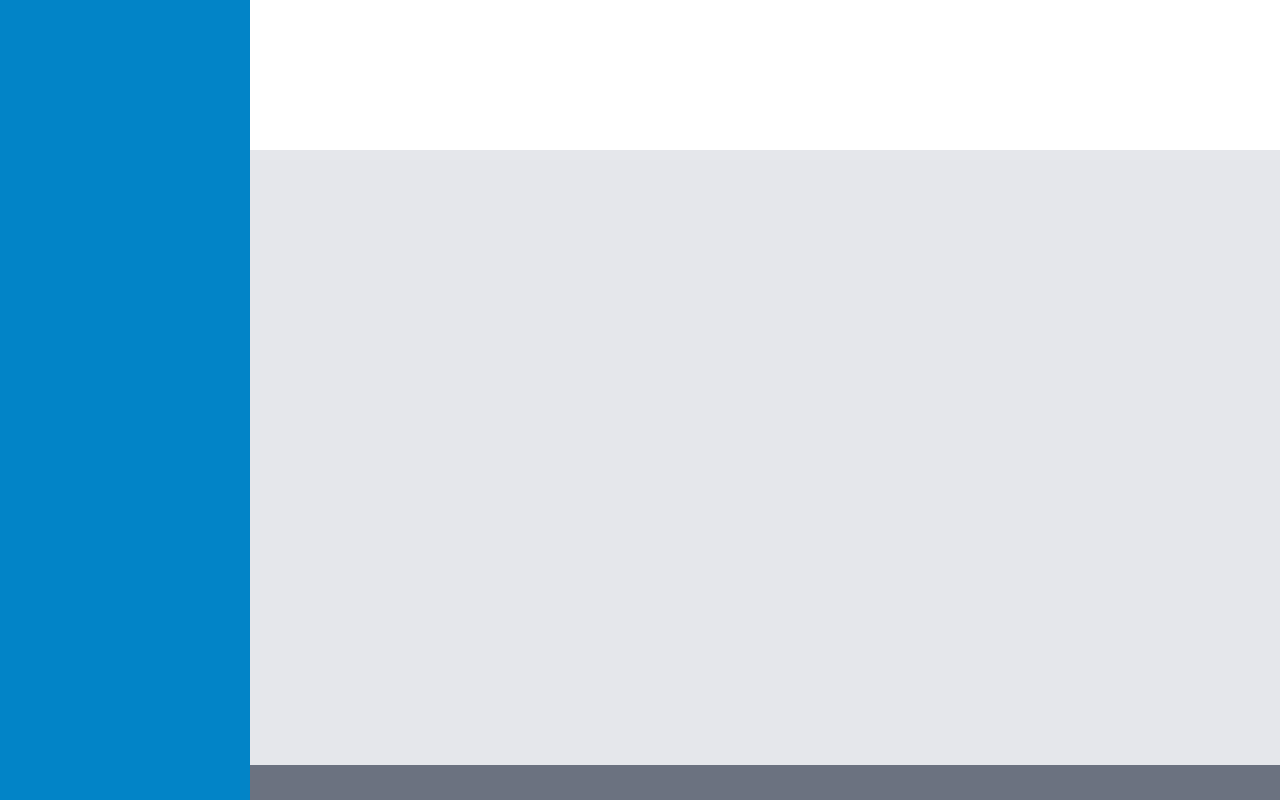
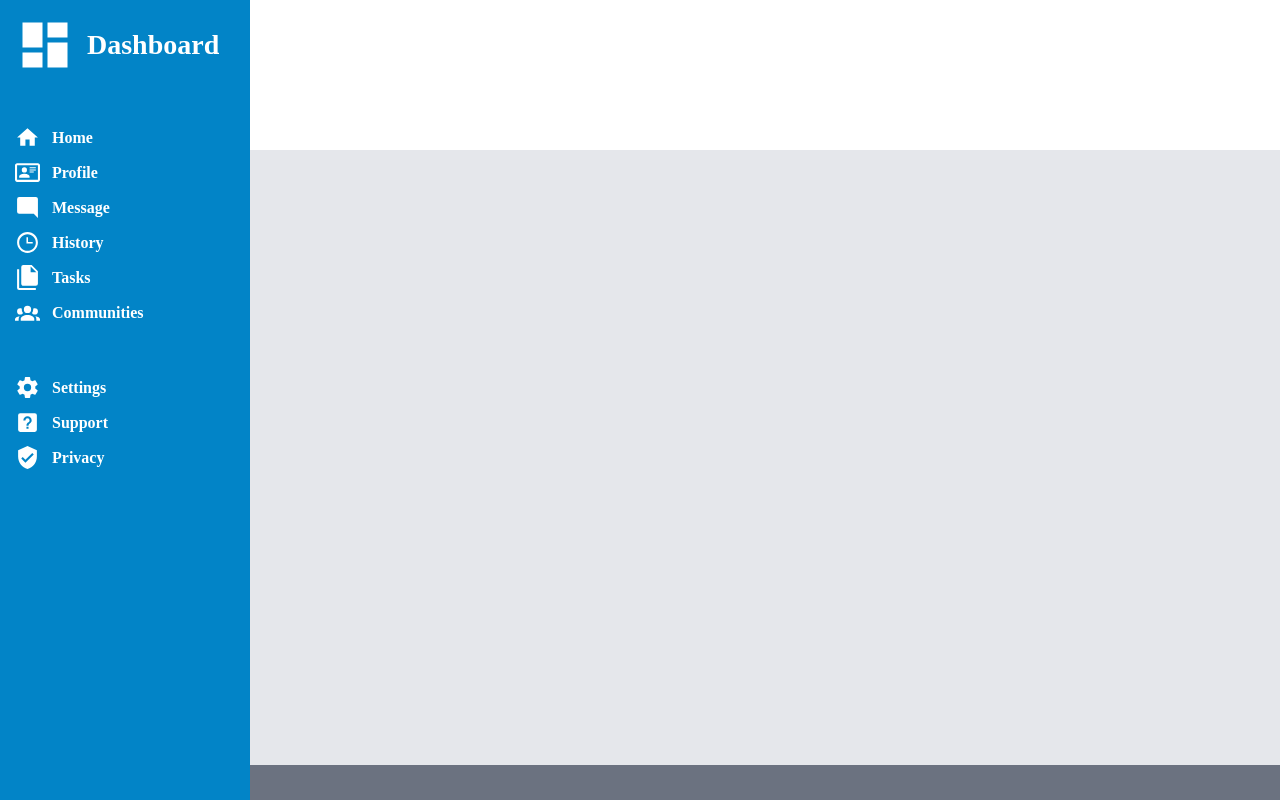
Before and after one commit to Valdemarae/dashboard, a plain HTML site: page index.html in a window 1280 px wide. Drawn offline with Linux system fonts and the light colour scheme.

Commit message:
Complete sidebar layout

```diff
--- a/index.html
+++ b/index.html
@@ -11,7 +11,52 @@
 
     </div>
     <div class="sidebar">
-
+        <div class="dashboard">
+            <a href="">
+                <svg xmlns="http://www.w3.org/2000/svg" viewBox="0 0 24 24"><path d="M13,3V9H21V3M13,21H21V11H13M3,21H11V15H3M3,13H11V3H3V13Z" /></svg>
+                Dashboard
+            </a>
+        </div>
+        <div>
+            <a href="">
+                <svg xmlns="http://www.w3.org/2000/svg" viewBox="0 0 24 24"><title>home</title><path d="M10,20V14H14V20H19V12H22L12,3L2,12H5V20H10Z" /></svg>
+                Home
+            </a>
+            <a href="">
+                <svg xmlns="http://www.w3.org/2000/svg" viewBox="0 0 24 24"><title>card-account-details-outline</title><path d="M22,3H2C0.91,3.04 0.04,3.91 0,5V19C0.04,20.09 0.91,20.96 2,21H22C23.09,20.96 23.96,20.09 24,19V5C23.96,3.91 23.09,3.04 22,3M22,19H2V5H22V19M14,17V15.75C14,14.09 10.66,13.25 9,13.25C7.34,13.25 4,14.09 4,15.75V17H14M9,7A2.5,2.5 0 0,0 6.5,9.5A2.5,2.5 0 0,0 9,12A2.5,2.5 0 0,0 11.5,9.5A2.5,2.5 0 0,0 9,7M14,7V8H20V7H14M14,9V10H20V9H14M14,11V12H18V11H14" /></svg>
+                Profile
+            </a>
+            <a href="">
+                <svg xmlns="http://www.w3.org/2000/svg" viewBox="0 0 24 24"><title>message-reply</title><path d="M22,4C22,2.89 21.1,2 20,2H4A2,2 0 0,0 2,4V16A2,2 0 0,0 4,18H18L22,22V4Z" /></svg>
+                Message
+            </a>
+            <a href="">
+                <svg xmlns="http://www.w3.org/2000/svg" viewBox="0 0 24 24"><title>clock-time-three-outline</title><path d="M12 20C16.4 20 20 16.4 20 12S16.4 4 12 4 4 7.6 4 12 7.6 20 12 20M12 2C17.5 2 22 6.5 22 12S17.5 22 12 22C6.5 22 2 17.5 2 12C2 6.5 6.5 2 12 2M17 11.5V13H11V7H12.5V11.5H17Z" /></svg>
+                History
+            </a>
+            <a href="">
+                <svg xmlns="http://www.w3.org/2000/svg" viewBox="0 0 24 24"><title>file-multiple</title><path d="M15,7H20.5L15,1.5V7M8,0H16L22,6V18A2,2 0 0,1 20,20H8C6.89,20 6,19.1 6,18V2A2,2 0 0,1 8,0M4,4V22H20V24H4A2,2 0 0,1 2,22V4H4Z" /></svg>
+                Tasks
+            </a>
+            <a href="">
+                <svg xmlns="http://www.w3.org/2000/svg" viewBox="0 0 24 24"><title>account-group</title><path d="M12,5.5A3.5,3.5 0 0,1 15.5,9A3.5,3.5 0 0,1 12,12.5A3.5,3.5 0 0,1 8.5,9A3.5,3.5 0 0,1 12,5.5M5,8C5.56,8 6.08,8.15 6.53,8.42C6.38,9.85 6.8,11.27 7.66,12.38C7.16,13.34 6.16,14 5,14A3,3 0 0,1 2,11A3,3 0 0,1 5,8M19,8A3,3 0 0,1 22,11A3,3 0 0,1 19,14C17.84,14 16.84,13.34 16.34,12.38C17.2,11.27 17.62,9.85 17.47,8.42C17.92,8.15 18.44,8 19,8M5.5,18.25C5.5,16.18 8.41,14.5 12,14.5C15.59,14.5 18.5,16.18 18.5,18.25V20H5.5V18.25M0,20V18.5C0,17.11 1.89,15.94 4.45,15.6C3.86,16.28 3.5,17.22 3.5,18.25V20H0M24,20H20.5V18.25C20.5,17.22 20.14,16.28 19.55,15.6C22.11,15.94 24,17.11 24,18.5V20Z" /></svg>
+                Communities
+            </a>
+        </div>
+        <div>
+            <a href="">
+                <svg xmlns="http://www.w3.org/2000/svg" viewBox="0 0 24 24"><title>cog</title><path d="M12,15.5A3.5,3.5 0 0,1 8.5,12A3.5,3.5 0 0,1 12,8.5A3.5,3.5 0 0,1 15.5,12A3.5,3.5 0 0,1 12,15.5M19.43,12.97C19.47,12.65 19.5,12.33 19.5,12C19.5,11.67 19.47,11.34 19.43,11L21.54,9.37C21.73,9.22 21.78,8.95 21.66,8.73L19.66,5.27C19.54,5.05 19.27,4.96 19.05,5.05L16.56,6.05C16.04,5.66 15.5,5.32 14.87,5.07L14.5,2.42C14.46,2.18 14.25,2 14,2H10C9.75,2 9.54,2.18 9.5,2.42L9.13,5.07C8.5,5.32 7.96,5.66 7.44,6.05L4.95,5.05C4.73,4.96 4.46,5.05 4.34,5.27L2.34,8.73C2.21,8.95 2.27,9.22 2.46,9.37L4.57,11C4.53,11.34 4.5,11.67 4.5,12C4.5,12.33 4.53,12.65 4.57,12.97L2.46,14.63C2.27,14.78 2.21,15.05 2.34,15.27L4.34,18.73C4.46,18.95 4.73,19.03 4.95,18.95L7.44,17.94C7.96,18.34 8.5,18.68 9.13,18.93L9.5,21.58C9.54,21.82 9.75,22 10,22H14C14.25,22 14.46,21.82 14.5,21.58L14.87,18.93C15.5,18.67 16.04,18.34 16.56,17.94L19.05,18.95C19.27,19.03 19.54,18.95 19.66,18.73L21.66,15.27C21.78,15.05 21.73,14.78 21.54,14.63L19.43,12.97Z" /></svg>
+                Settings
+            </a>
+            <a href="">
+                <svg xmlns="http://www.w3.org/2000/svg" viewBox="0 0 24 24"><title>help-box</title><path d="M11,18H13V16H11V18M12,6A4,4 0 0,0 8,10H10A2,2 0 0,1 12,8A2,2 0 0,1 14,10C14,12 11,11.75 11,15H13C13,12.75 16,12.5 16,10A4,4 0 0,0 12,6M5,3H19A2,2 0 0,1 21,5V19A2,2 0 0,1 19,21H5A2,2 0 0,1 3,19V5A2,2 0 0,1 5,3Z" /></svg>
+                Support
+            </a>
+            <a href="">
+                <svg xmlns="http://www.w3.org/2000/svg" viewBox="0 0 24 24"><title>shield-check</title><path d="M10,17L6,13L7.41,11.59L10,14.17L16.59,7.58L18,9M12,1L3,5V11C3,16.55 6.84,21.74 12,23C17.16,21.74 21,16.55 21,11V5L12,1Z" /></svg>
+                Privacy
+            </a>
+        </div>
     </div>
     <div class="content">
 
--- a/styles.css
+++ b/styles.css
@@ -16,6 +16,42 @@ body {
 .sidebar {
     grid-area: 1 / 1 / -1 / 2;
     background-color: #0284c7;
+    display: flex;
+    flex-direction: column;
+    padding: 15px;
+    gap: 50px;
+}
+
+.sidebar div {
+    display: flex;
+    flex-direction: column;
+    gap: 10px;
+}
+
+.sidebar .dashboard svg {
+    height: 60px;
+}
+
+.sidebar .dashboard a {
+    font-size: 28px;
+}
+
+.sidebar a {
+    color: white;
+    text-decoration: none;
+    display: flex;
+    align-items: center;
+    gap: 12px;
+    font-weight: bold;
+}
+
+a:hover {
+    color: rgb(222, 222, 222);
+}
+
+.sidebar svg {
+    fill: white;
+    height: 25px;
 }
 
 .content {
```
